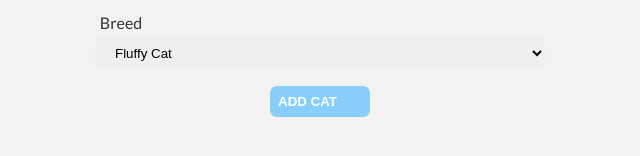
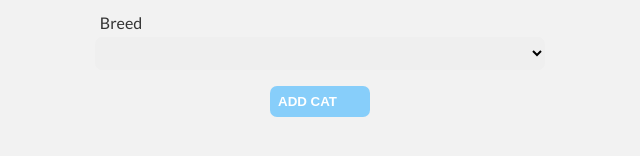
Before and after one commit to bostoy/cat-shelter, a website: page views/addCat.html in a window 1280 px wide. Shown: the part 438-594 px from the top of the page, 320-960 px from the left. Drawn offline with Linux system fonts and the light colour scheme.

Commit message:
catBreeds template

```diff
--- a/views/addCat.html
+++ b/views/addCat.html
@@ -29,9 +29,7 @@
             <input name="upload" type="file" id="image">
             <label for="group">Breed</label>
             <select name="breed" id="group">
-                <option value="Fluffy Cat">Fluffy Cat</option>
-				<option value="Fluffy Cat">Fluffy Cat</option>
-				<option value="Fluffy Cat">Fluffy Cat</option>
+                {{catBreeds}}
             </select>
             <button type="submit">Add Cat</button>
         </form>
```
